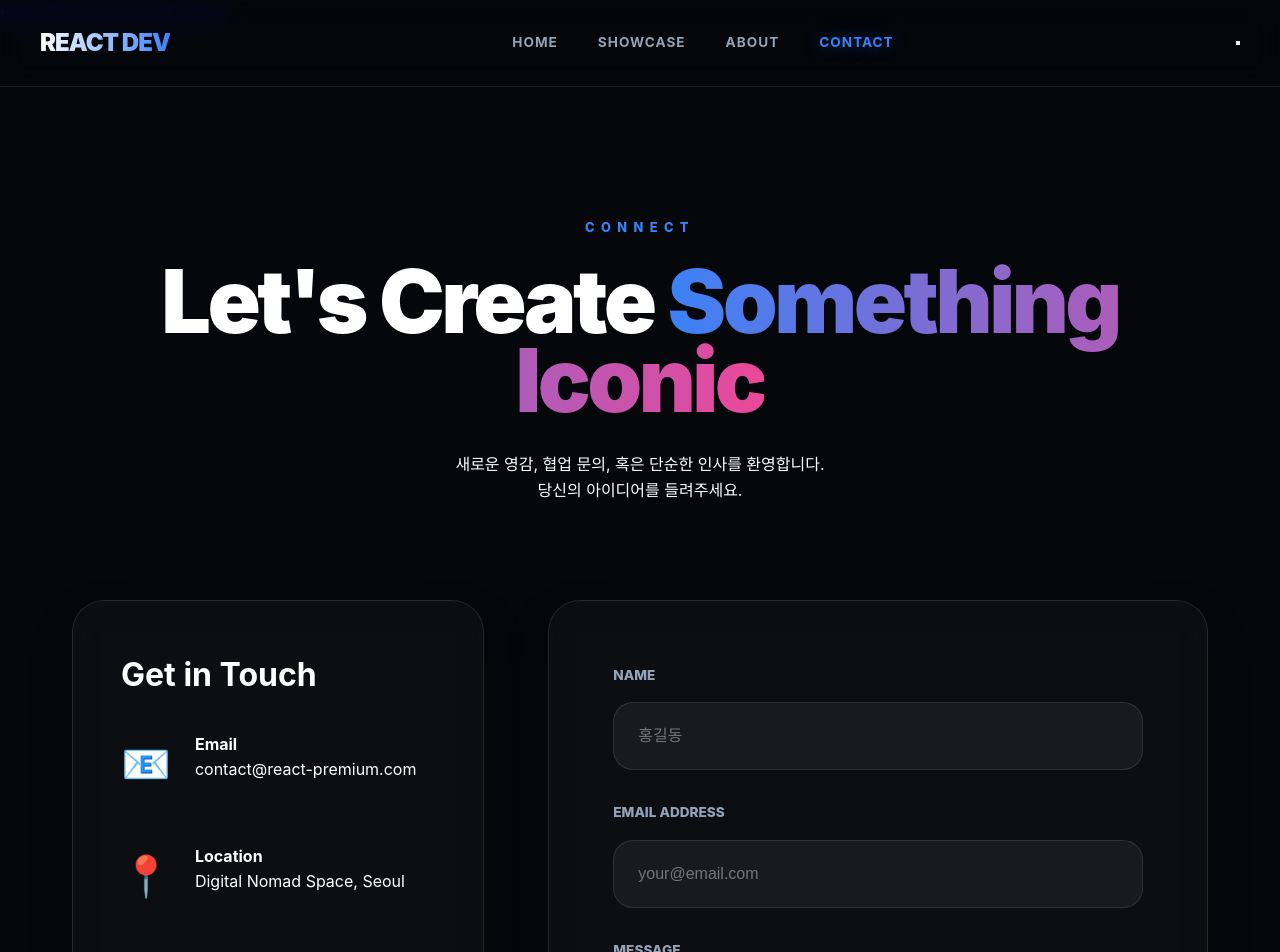
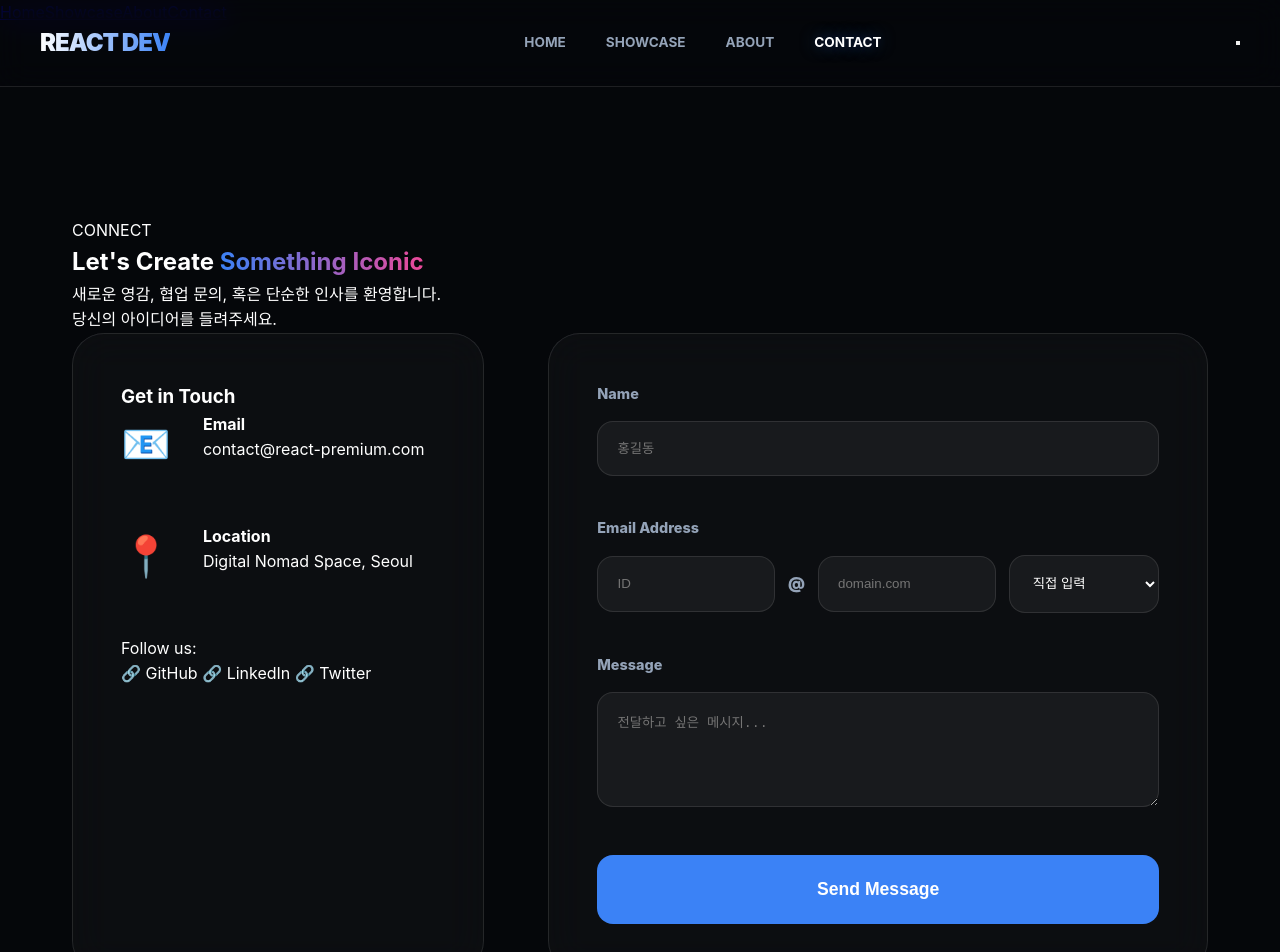
Before and after one commit to jkhc1807-source/mcp-p, a React (Create React App) app: page /contact in a window 1280 px wide. Shown: the top 952 px of the page. Built offline with nearby package versions, Linux system fonts and the light colour scheme; a web font is replaced by a local one.

Commit message:
fix: implement split email input, fix home spacing, and restore about/contact layouts

```diff
--- a/src/pages/Contact.js
+++ b/src/pages/Contact.js
@@ -3,17 +3,25 @@ import Layout from './Layout';
 import './Page.css';
 
 const Contact = () => {
-  const [formData, setFormData] = useState({ name: '', email: '', message: '' });
-  const [status, setStatus] = useState('idle'); // idle, sending, success
+  const [formData, setFormData] = useState({
+    name: '',
+    emailId: '',
+    emailDomain: '',
+    message: ''
+  });
+  const [status, setStatus] = useState('idle');
+
+  const handleDomainChange = (e) => {
+    setFormData({ ...formData, emailDomain: e.target.value });
+  };
 
   const handleSubmit = (e) => {
     e.preventDefault();
     setStatus('sending');
-    // 실제 서버 전송 시뮬레이션
     setTimeout(() => {
       setStatus('success');
       setTimeout(() => setStatus('idle'), 3000);
-      setFormData({ name: '', email: '', message: '' });
+      setFormData({ name: '', emailId: '', emailDomain: '', message: '' });
     }, 2000);
   };
 
@@ -60,16 +68,36 @@ const Contact = () => {
                 required
               />
             </div>
+
+            {/* 이메일 분리 입력창 (수정됨) */}
             <div className="form-group">
               <label>Email Address</label>
-              <input
-                type="email"
-                placeholder="your@email.com"
-                value={formData.email}
-                onChange={(e) => setFormData({...formData, email: e.target.value})}
-                required
-              />
+              <div className="email-split-container">
+                <input
+                  type="text"
+                  placeholder="ID"
+                  value={formData.emailId}
+                  onChange={(e) => setFormData({...formData, emailId: e.target.value})}
+                  required
+                />
+                <span className="at-symbol">@</span>
+                <input
+                  type="text"
+                  placeholder="domain.com"
+                  value={formData.emailDomain}
+                  onChange={(e) => setFormData({...formData, emailDomain: e.target.value})}
+                  required
+                />
+                <select className="domain-select" onChange={handleDomainChange} value={formData.emailDomain}>
+                  <option value="">직접 입력</option>
+                  <option value="naver.com">naver.com</option>
+                  <option value="gmail.com">gmail.com</option>
+                  <option value="daum.net">daum.net</option>
+                  <option value="kakao.com">kakao.com</option>
+                </select>
+              </div>
             </div>
+
             <div className="form-group">
               <label>Message</label>
               <textarea
--- a/src/pages/Page.css
+++ b/src/pages/Page.css
@@ -54,10 +54,7 @@ body {
   -webkit-text-fill-color: transparent;
 }
 
-.nav-links {
-  display: flex;
-  gap: 2.5rem;
-}
+.nav-links { display: flex; gap: 2.5rem; }
 
 .nav-item {
   text-decoration: none;
@@ -65,13 +62,9 @@ body {
   font-weight: 700;
   font-size: 0.85rem;
   text-transform: uppercase;
-  letter-spacing: 1px;
 }
 
-.nav-item:hover, .nav-item.active {
-  color: var(--primary);
-  text-shadow: 0 0 15px rgba(var(--p-rgb), 0.5);
-}
+.nav-item:hover, .nav-item.active { color: white; text-shadow: 0 0 15px rgba(var(--p-rgb), 0.5); }
 
 /* --- Global Containers --- */
 .premium-page-container {
@@ -88,213 +81,60 @@ body {
   border: 1px solid var(--glass-border);
   border-radius: 32px;
   padding: 3rem;
-  box-shadow: 0 20px 40px rgba(0,0,0,0.3);
 }
 
-/* --- Typography --- */
-h1 {
-  font-size: clamp(3rem, 10vw, 5.5rem);
-  font-weight: 900;
-  line-height: 0.9;
-  letter-spacing: -0.04em;
-  margin-bottom: 2rem;
-}
-
-.subtitle {
-  font-size: 0.8rem;
-  font-weight: 800;
-  letter-spacing: 0.5em;
-  color: var(--primary);
-  display: block;
-  margin-bottom: 1.5rem;
-  text-transform: uppercase;
-}
-
-.text-gradient {
-  background: linear-gradient(to right, var(--primary), var(--secondary));
-  -webkit-background-clip: text;
-  -webkit-text-fill-color: transparent;
-}
-
-/* --- Home Specific --- */
-.hero-card {
-  text-align: center;
-  margin-bottom: 6rem;
-  animation: slideUp 0.8s ease-out;
-}
-
-.hero-card p {
-  font-size: 1.25rem;
-  color: var(--text-muted);
-  max-width: 600px;
-  margin: 0 auto;
-}
-
-.cta-group {
-  display: flex;
-  justify-content: center;
-  gap: 1.5rem;
-  margin-top: 4rem; /* 버튼과 문구 사이 간격 확실히 추가 */
-}
+/* --- Home --- */
+.hero-card { text-align: center; margin-bottom: 6rem; animation: slideUp 0.8s ease-out; }
+.hero-card h1 { font-size: clamp(3.5rem, 10vw, 6rem); margin-bottom: 2rem; }
+.hero-card p { font-size: 1.25rem; color: var(--text-muted); margin-bottom: 4rem; }
+.cta-group { display: flex; justify-content: center; gap: 2rem; margin-top: 4rem; }
 
 /* --- Buttons --- */
 .btn {
-  padding: 1.2rem 2.8rem;
+  padding: 1.2rem 3rem;
   border-radius: 100px;
   font-weight: 800;
   text-decoration: none;
-  transition: all 0.4s cubic-bezier(0.175, 0.885, 0.32, 1.275);
+  transition: all 0.3s;
   display: inline-block;
-  cursor: pointer;
-  border: none;
 }
 
-.btn-primary {
-  background: var(--primary);
-  color: white;
-  box-shadow: 0 10px 30px rgba(var(--p-rgb), 0.3);
-}
+.btn-primary { background: var(--primary); color: white; box-shadow: 0 10px 30px rgba(var(--p-rgb), 0.3); }
+.btn-outline { border: 1px solid var(--glass-border); color: white; background: var(--glass); }
 
-.btn-outline {
-  border: 1px solid var(--glass-border);
-  color: white;
-  background: var(--glass);
-}
-
-.btn:hover {
-  transform: translateY(-5px) scale(1.02);
-  box-shadow: 0 15px 40px rgba(var(--p-rgb), 0.5);
-}
-
-/* --- About Page (Vision Section Restored) --- */
-.about-hero { text-align: center; margin-bottom: 8rem; }
-
-.values-grid {
-  display: grid;
-  grid-template-columns: repeat(auto-fit, minmax(300px, 1fr));
-  gap: 2rem;
-  margin-bottom: 8rem;
-}
-
-.value-card { text-align: center; padding: 4rem 2rem; }
+/* --- About Vision (Fixed Design) --- */
+.values-grid { display: grid; grid-template-columns: repeat(auto-fit, minmax(300px, 1fr)); gap: 2rem; margin: 6rem 0; }
+.value-card { text-align: center; }
 .value-icon { font-size: 4rem; margin-bottom: 2rem; }
 
-.about-vision {
-  width: 100%;
-  margin-top: 4rem;
-}
+.about-vision { width: 100%; margin-top: 6rem; }
+.vision-content { text-align: center; padding: 6rem 3rem; background: rgba(255,255,255,0.02); border-radius: 40px; }
+.vision-content h2 { font-size: 3rem; margin-bottom: 2rem; }
+.vision-content p { font-size: 1.6rem; font-style: italic; color: var(--text-muted); margin-bottom: 5rem; }
 
-.vision-content {
-  text-align: center;
-  padding: 5rem 2rem;
-}
+.vision-stats { display: flex; justify-content: center; gap: 6rem; flex-wrap: wrap; }
+.stat-item strong { display: block; font-size: 4rem; font-weight: 900; color: var(--primary); }
+.stat-item span { font-size: 0.9rem; font-weight: 800; color: var(--text-muted); text-transform: uppercase; margin-top: 1rem; }
 
-.vision-content h2 {
-  font-size: 2.5rem;
-  margin-bottom: 2rem;
-}
-
-.vision-content p {
-  font-size: 1.5rem;
-  font-style: italic;
-  color: var(--text-muted);
-  max-width: 800px;
-  margin: 0 auto 4rem;
-}
-
-.vision-stats {
-  display: flex;
-  justify-content: center;
-  gap: 5rem;
-  flex-wrap: wrap;
-}
-
-.stat-item {
-  display: flex;
-  flex-direction: column;
-  align-items: center;
-}
-
-.stat-item strong {
-  font-size: 3.5rem;
-  font-weight: 900;
-  color: var(--primary);
-  line-height: 1;
-}
-
-.stat-item span {
-  font-size: 0.9rem;
-  font-weight: 700;
-  text-transform: uppercase;
-  color: var(--text-muted);
-  margin-top: 0.5rem;
-}
-
-/* --- Contact Page (Grid Layout Reinforced) --- */
-.contact-hero { text-align: center; margin-bottom: 6rem; }
-
-.contact-grid {
-  display: grid;
-  grid-template-columns: 1fr 1.6fr; /* 확실한 2단 분리 */
-  gap: 4rem;
-  align-items: start;
-}
-
-.contact-info h3 { font-size: 2rem; margin-bottom: 2rem; }
-
-.info-item {
-  display: flex;
-  gap: 1.5rem;
-  margin-bottom: 3rem;
-}
-
+/* --- Contact Page (Fixed Grid & Email Split) --- */
+.contact-grid { display: grid; grid-template-columns: 1fr 1.6fr; gap: 4rem; }
+.info-item { display: flex; gap: 2rem; margin-bottom: 3rem; }
 .info-item .icon { font-size: 2.5rem; color: var(--primary); }
 
-.contact-form {
-  padding: 4rem;
-}
+.email-split-container { display: flex; align-items: center; gap: 0.8rem; }
+.email-split-container input { flex: 1; }
+.at-symbol { font-weight: 900; color: var(--text-muted); }
+.domain-select { flex: 0.8; background: rgba(255,255,255,0.05); border: 1px solid var(--glass-border); border-radius: 16px; padding: 1.2rem; color: white; }
 
-.form-group { margin-bottom: 2rem; }
+.form-group { margin-bottom: 2.5rem; }
+.form-group label { display: block; font-size: 0.9rem; font-weight: 800; margin-bottom: 1rem; color: var(--text-muted); }
+.contact-form input, .contact-form textarea { width: 100%; background: rgba(255,255,255,0.05); border: 1px solid var(--glass-border); border-radius: 16px; padding: 1.2rem; color: white; }
 
-.form-group label {
-  display: block;
-  font-size: 0.85rem;
-  font-weight: 800;
-  margin-bottom: 1rem;
-  color: var(--text-muted);
-  text-transform: uppercase;
-}
+.btn-submit { width: 100%; padding: 1.5rem; border-radius: 16px; background: var(--primary); color: white; font-weight: 900; font-size: 1.1rem; border: none; cursor: pointer; }
 
-.contact-form input, .contact-form textarea {
-  width: 100%;
-  background: rgba(255,255,255,0.05);
-  border: 1px solid var(--glass-border);
-  border-radius: 20px;
-  padding: 1.5rem;
-  color: white;
-  font-size: 1rem;
-}
+/* --- Showcase Text Fix --- */
+.text-gradient { background: linear-gradient(to right, var(--primary), var(--secondary)); -webkit-background-clip: text; -webkit-text-fill-color: transparent; }
 
-.btn-submit {
-  width: 100%;
-  padding: 1.5rem;
-  border-radius: 20px;
-  background: var(--primary);
-  color: white;
-  font-weight: 900;
-  font-size: 1.1rem;
-  cursor: pointer;
-  border: none;
-  transition: all 0.3s;
-}
+@keyframes slideUp { from { opacity: 0; transform: translateY(50px); } to { opacity: 1; transform: translateY(0); } }
 
-/* --- Animations --- */
-@keyframes slideUp {
-  from { opacity: 0; transform: translateY(50px); }
-  to { opacity: 1; transform: translateY(0); }
-}
-
-@media (max-width: 1000px) {
-  .contact-grid { grid-template-columns: 1fr; }
-  .vision-stats { gap: 3rem; }
-}
+@media (max-width: 1000px) { .contact-grid { grid-template-columns: 1fr; } .vision-stats { gap: 3rem; } .email-split-container { flex-direction: column; align-items: stretch; } }
```
Also changed, not shown: src/pages/Features.css (+57 -79 lines).
